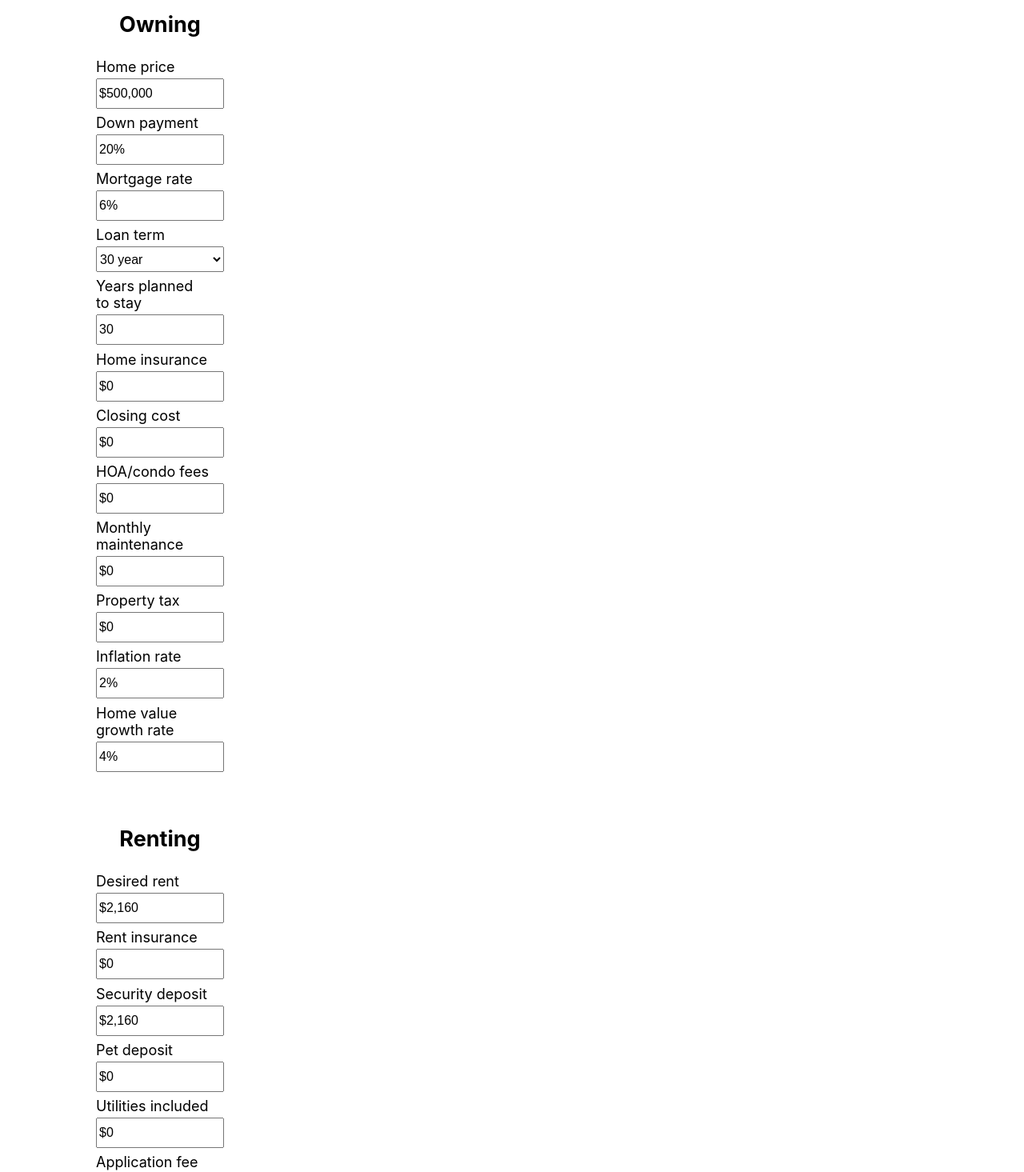
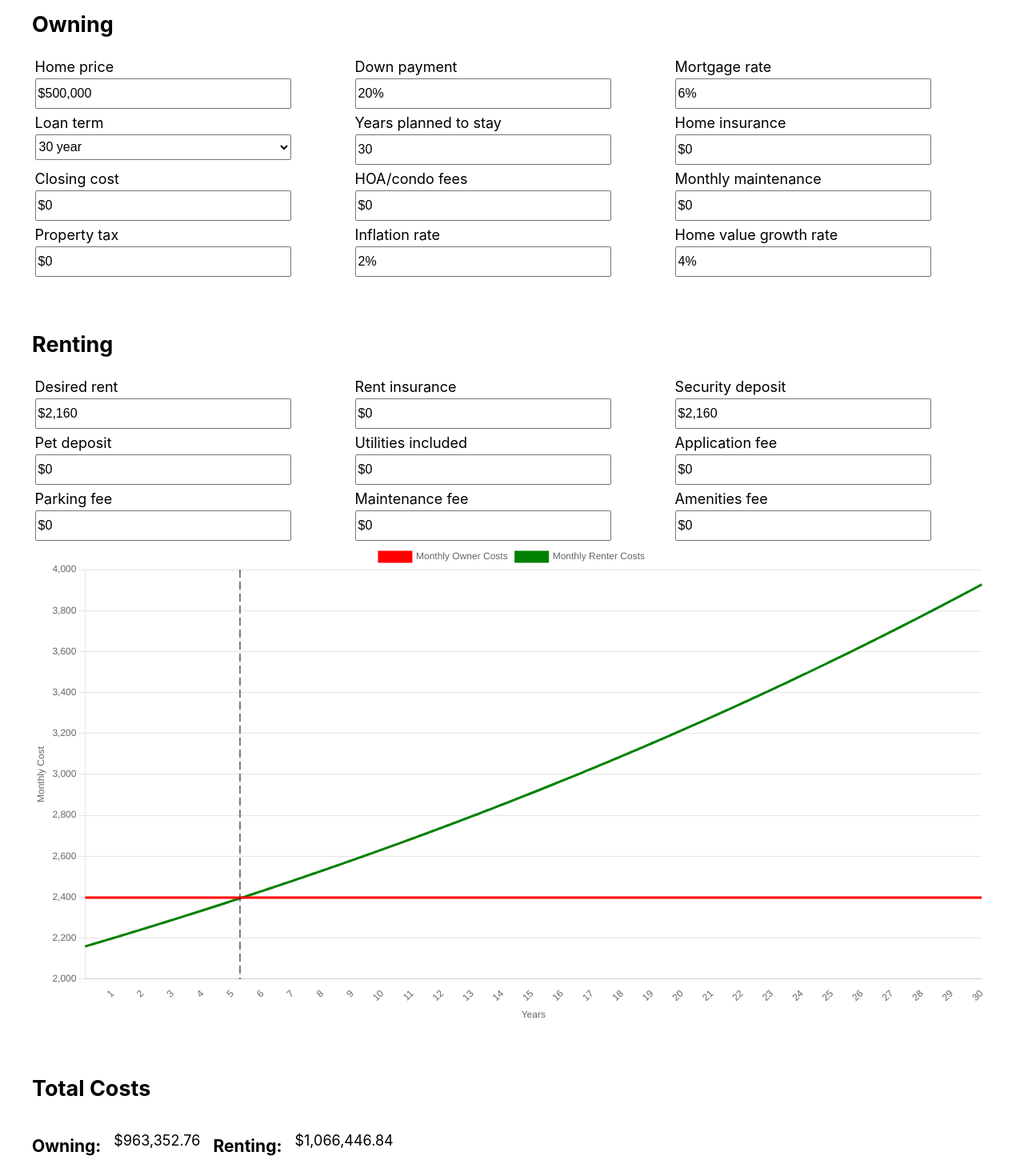
Before and after one commit to nickyggoodman/rentorbuy, a React (Vite) app in the folder rentorbuy/: page / in a window 1280 px wide. Shown: the part 280-1745 px from the top of the page at 80% size. Built offline with nearby package versions, Linux system fonts and the light colour scheme.

Commit message:
condense the fields

```diff
--- a/rentorbuy/src/App.css
+++ b/rentorbuy/src/App.css
@@ -1,9 +1,19 @@
 #root {
   max-width: 1280px;
-  margin: 0 auto;
+  margin: auto;
   padding: 2rem;
-  text-align: center;
+/*  text-align: center;*/
   font-size: 18px;
+}
+
+#totals {
+ display: flex;
+ flex-direction: row;
+ text-align: justify;
+}
+
+#totals p {
+  margin: 1rem;
 }
 
 h2 {
--- a/rentorbuy/src/App.jsx
+++ b/rentorbuy/src/App.jsx
@@ -349,12 +349,13 @@ function App() {
 
       <h2>Total Costs</h2>
 
-      <h3>Owning</h3>
-      <p>{new Intl.NumberFormat('en-US', { style: 'currency', currency: 'USD' }).format(calcOwnerCost())}</p>
+      <div id='totals'>
+        <h3>Owning:</h3>
+        <p>{new Intl.NumberFormat('en-US', { style: 'currency', currency: 'USD' }).format(calcOwnerCost())}</p>
 
-      <h3>Renting</h3>
-      <p>{new Intl.NumberFormat('en-US', { style: 'currency', currency: 'USD' }).format(calcRenterCost())}</p>
-
+        <h3>Renting:</h3>
+        <p>{new Intl.NumberFormat('en-US', { style: 'currency', currency: 'USD' }).format(calcRenterCost())}</p>
+      </div>
     </>
   );
 }
--- a/rentorbuy/src/CalcForm.css
+++ b/rentorbuy/src/CalcForm.css
@@ -1,7 +1,13 @@
 .calcForm {
-  width: 20rem;
+  margin: auto;
+}
+
+.calcFormSection {
+  margin: 0 auto 0 0;
+  width: auto;
   display: flex;
-  flex-direction: column;
+  flex-direction: row;
+  flex-wrap: wrap;
 }
 
 .inputField > label {
@@ -15,9 +21,9 @@
 }
 
 .inputField {
-  margin: auto;
+  margin: 0 auto 0 0;
   padding: .2em;
-  width: 50%;
+  width: 20rem;
   display: flex;
   flex-direction: column;
   text-align: left;
--- a/rentorbuy/src/CalcForm.jsx
+++ b/rentorbuy/src/CalcForm.jsx
@@ -76,7 +76,9 @@ function CalcForm({updateInputValue, inputValues}) {
 
   return (
     <div className="calcForm">
+
     <h2>Location</h2>
+      <div className="calcFormSection">
 
         <div className="inputField">
           <label htmlFor="desiredLocation">Desired location</label>
@@ -87,9 +89,11 @@ function CalcForm({updateInputValue, inputValues}) {
             id="desiredLocation"
             onChange={handleInputChange}/>
         </div>
+      </div>
 
       <h2>Owning</h2>
 
+      <div className="calcFormSection">
         <div className="inputField">
           <label htmlFor="homePrice">Home price</label>
           <input
@@ -226,7 +230,7 @@ function CalcForm({updateInputValue, inputValues}) {
             name="homeValGrowth"
             id="homeValGrowth" className="percentageInput"
             onChange={handleInputChange} />
-
+        </div>
       </div>
 
     {
@@ -238,6 +242,7 @@ function CalcForm({updateInputValue, inputValues}) {
     }
       <h2>Renting</h2>
 
+      <div className='calcFormSection'>
         <div className="inputField">
           <label htmlFor="desiredRent">Desired rent</label>
           <input
@@ -334,7 +339,7 @@ function CalcForm({updateInputValue, inputValues}) {
             name="amenitiesFee"
             id="amenitiesFee" className="monetaryInput"
             onChange={handleInputChange} />
-
+        </div>
       </div>
     </div>
   );
```
Lines whose indentation alone changed are shown as unchanged.
